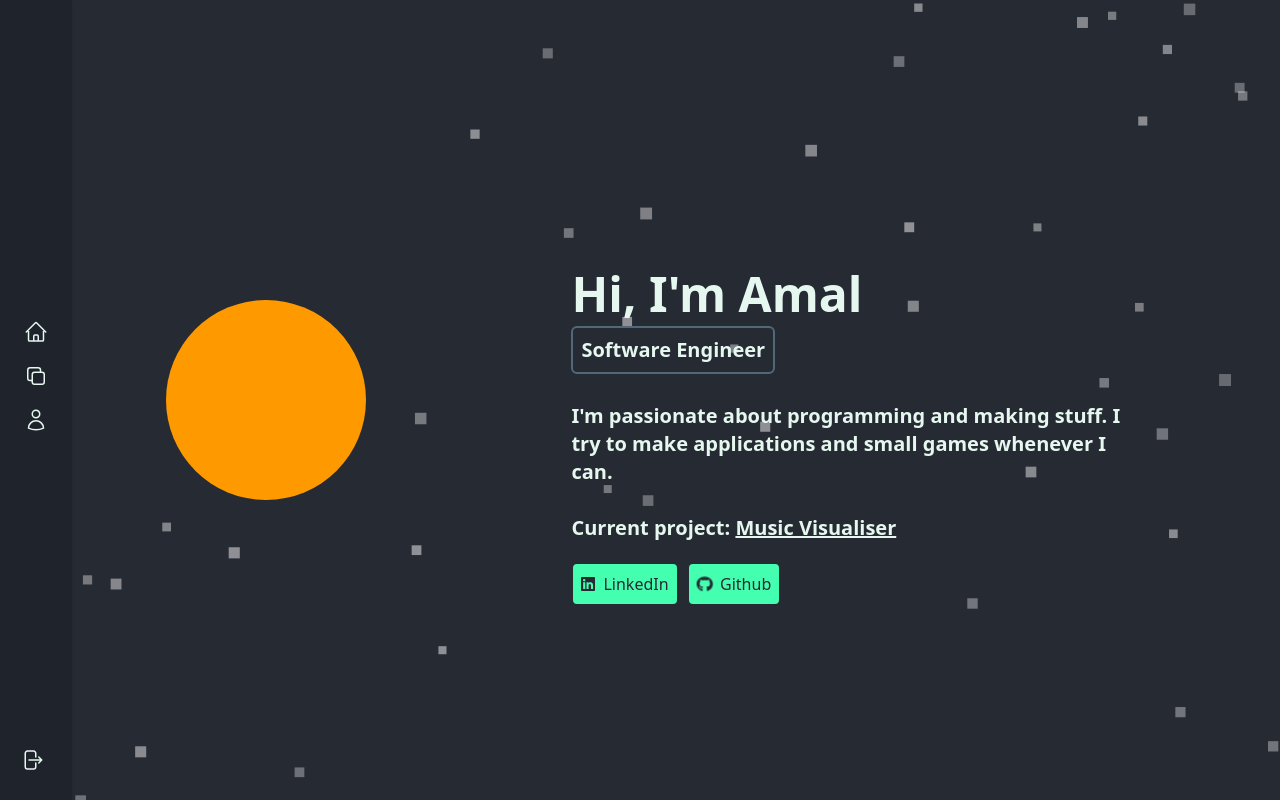
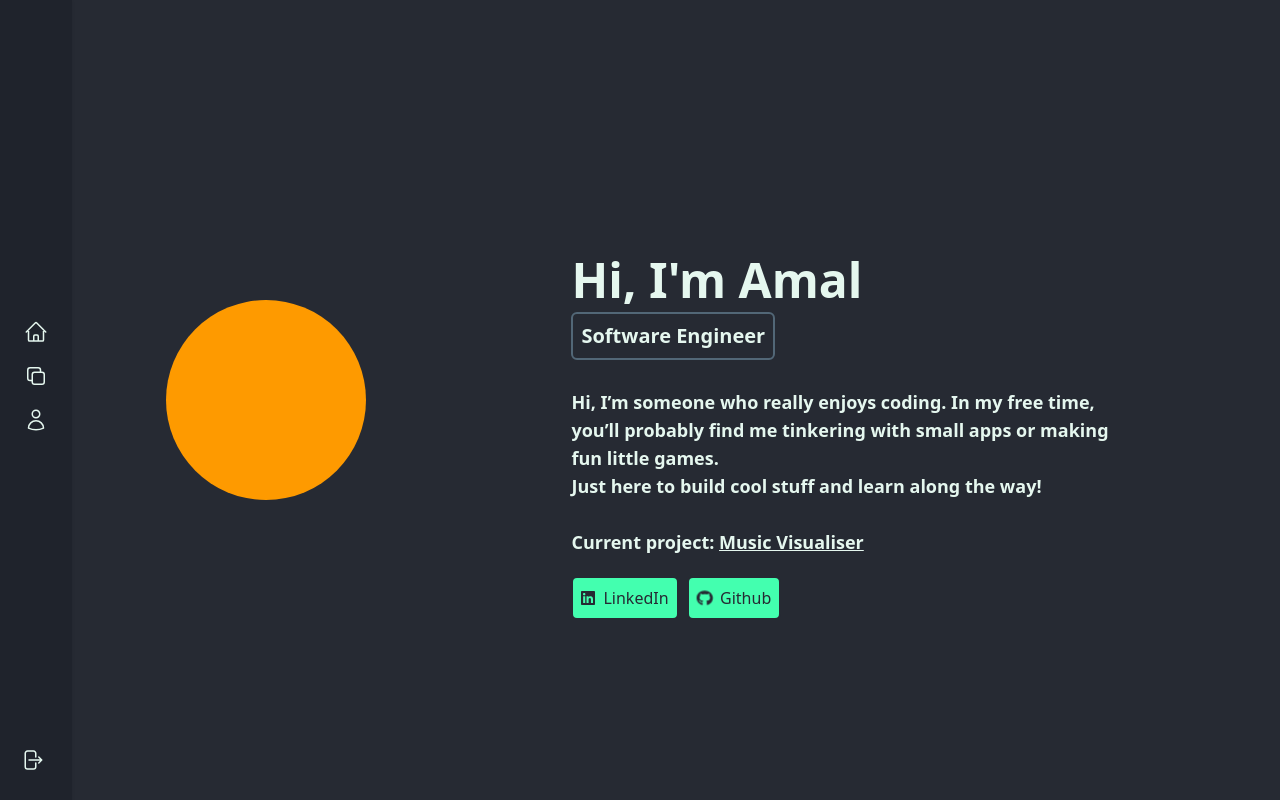
Before and after one commit to amalsaju/PersonalWebsite, a React (Vite) app in the folder personal-website/: page / in a window 1280 px wide. Built offline with nearby package versions, Linux system fonts and the light colour scheme.

Commit message:
Patch: commented particles; updated home summary

```diff
--- a/personal-website/src/App.jsx
+++ b/personal-website/src/App.jsx
@@ -37,7 +37,7 @@ function App() {
   };
   return (
     <>
-      {init && (
+      {/* {init && (
         <Particles
           id="tsparticles"
           particlesLoaded={particlesLoaded}
@@ -561,7 +561,7 @@ function App() {
   }
 }}
         />
-      )}
+      )} */}
 
       <Sidebar />
       <Routes>
--- a/personal-website/src/home/home.jsx
+++ b/personal-website/src/home/home.jsx
@@ -21,17 +21,19 @@ export default function Home() {
             Software Engineer
           </h3>
         </div>
-        <div className="flex w-full font-bold justify-center  text-text-light dark:text-text-dark text-md md:justify-start lg:max-w-xl lg:text-xl">
+        <div className="flex w-full font-bold justify-center  text-text-light dark:text-text-dark text-md md:justify-start lg:max-w-xl lg:text-lg">
           <div className="px-15 text-center md:pl-0 md:p-5 md:text-start">
-            I'm passionate about programming and making stuff. I try to make
-            applications and small games whenever I can.
+            Hi, I’m someone who really enjoys coding.
+            In my free time, you’ll probably find me tinkering with small apps or making fun little games.
+           <br />
+            Just here to build cool stuff and learn along the way!
             <br /> <br />
             Current project:{" "}
             <span className="">
               {" "}
               <a
                 href="/projects"
-                className="font-bold text-text-light underline dark:text-text-dark text-md lg:max-w-xl lg:text-xl"
+                className="font-bold text-text-light underline dark:text-text-dark text-md lg:max-w-xl lg:text-lg"
               >
                 {" "}
                 Music Visualiser
```
